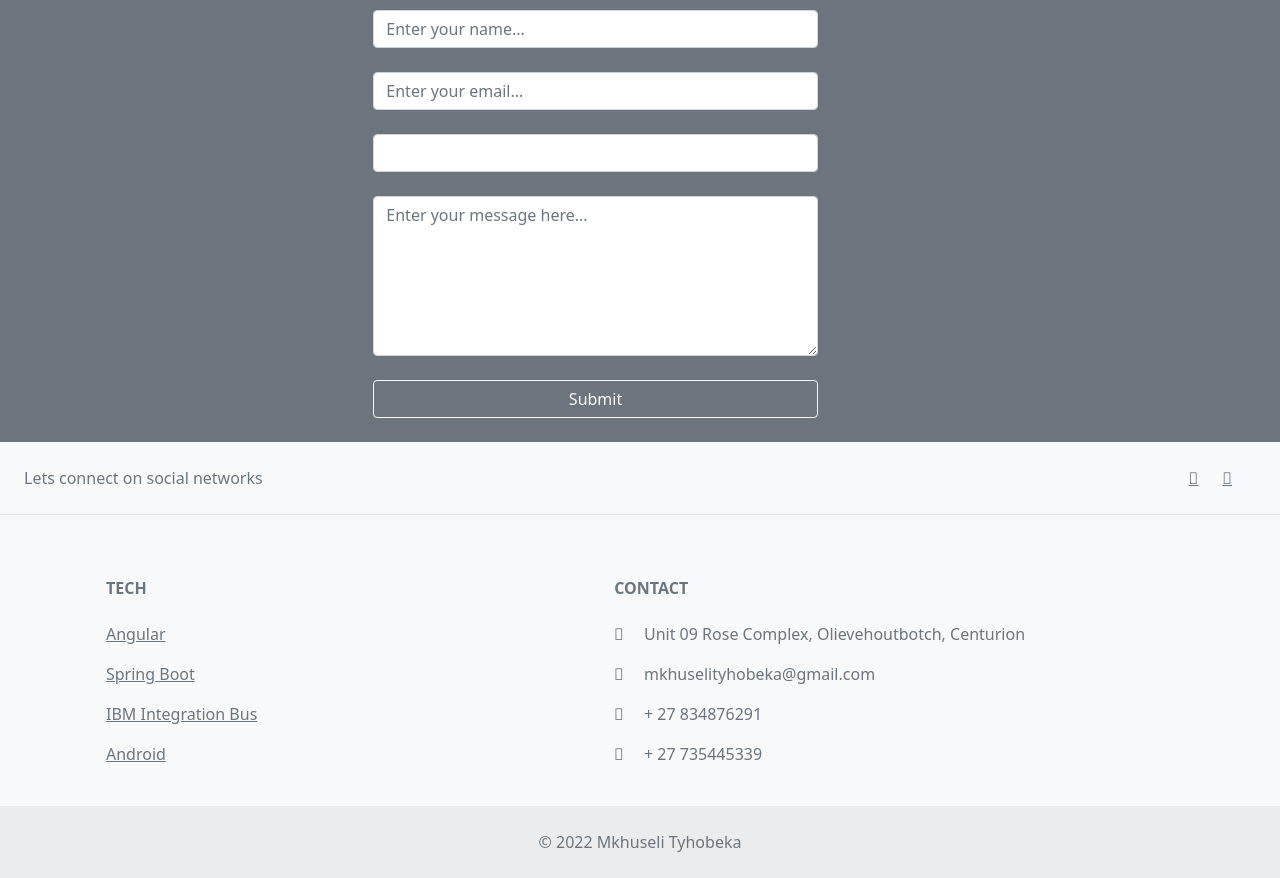
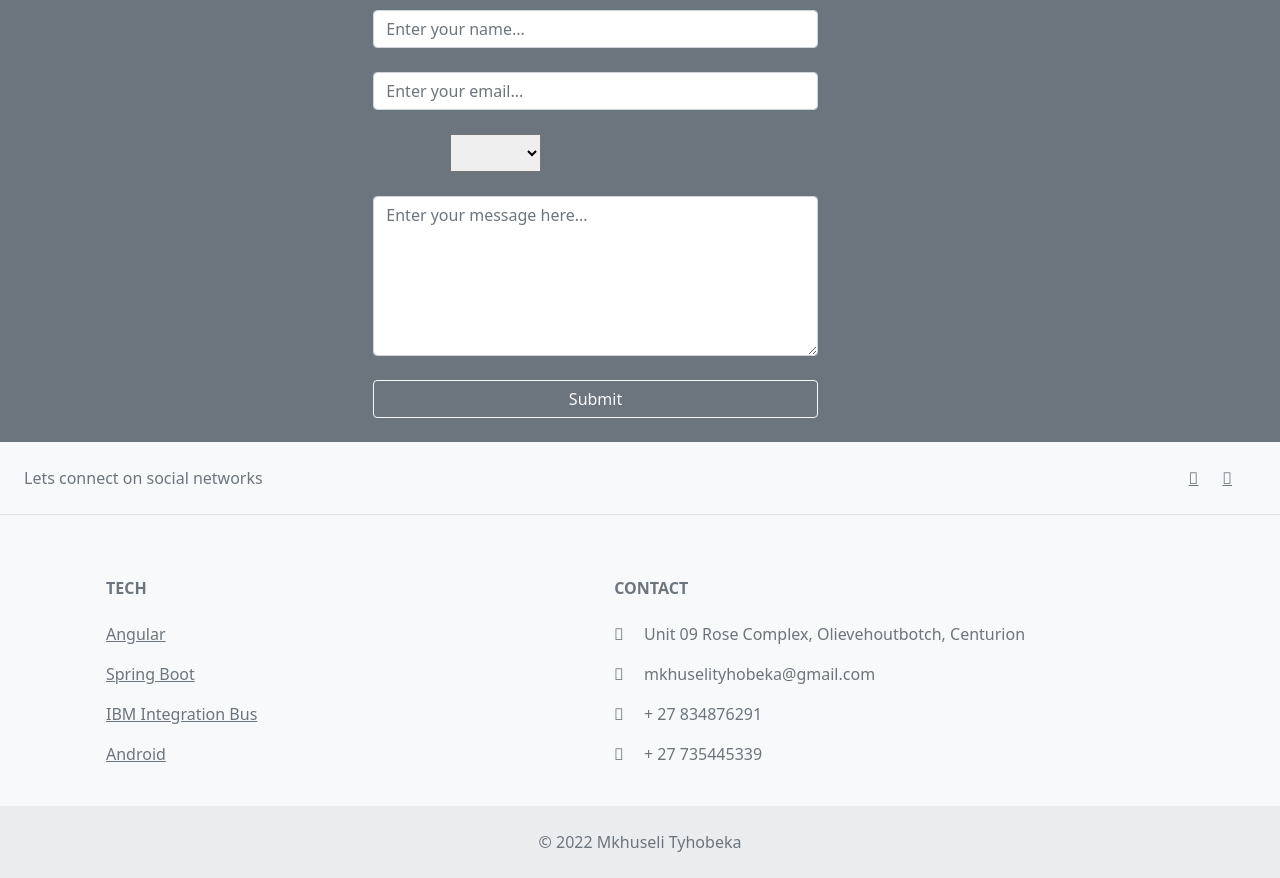
Before and after one commit to mkhuselityhobeka/my-profile, an Angular app: page /home in a window 1280 px wide. Shown: the part 1900-2778 px from the top of the page. Built offline with nearby package versions, Linux system fonts and the light colour scheme.

Commit message:
cahnged the dropdwon to input group

```diff
--- a/src/app/components/home-component/home-component.component.html
+++ b/src/app/components/home-component/home-component.component.html
@@ -174,13 +174,17 @@
                       <input class="form-control" id="email" name="email" type="text" placeholder="Enter your email..." data-sb-validations="required" [(ngModel)]="emailTemplate.email"/>
                     <div class="invalid-feedback" data-sb-feedback="name:required">Email Address is required</div>
                 </div><br>
-                  <div class="col-sm-10">
-                    <select class="form-control" id="subject" name="subject" data-bs-toggle="dropdown" data-sb-validations="required" [(ngModel)]="emailTemplate.subject">
-                        <option value="" selected>Choose Subject...</option>
-                        <option value="">Feedback</option>
-                        <option value="">Bug Report</option>
-                        <option value="">Advise Feature</option>
-                      </select>
+
+                <div class="input-group col-sm-10">
+                  <div class="input-group-prepend">
+                    <button class="btn btn-outline-secondary" type="button">Button</button>
+                  </div>
+                  <select class="custom-select" id="subject" aria-label="Example select with button addon" name="subject" data-bs-toggle="dropdown" data-sb-validations="required" [(ngModel)]="emailTemplate.subject">
+                    <option selected>Choose...</option>
+                    <option value="1">One</option>
+                    <option value="2">Two</option>
+                    <option value="3">Three</option>
+                  </select>
                 </div><br>
                 <div class="col-sm-10">
                     <textarea class="form-control" id="message" name="message" type="text" placeholder="Enter your message here..." style="height: 10rem" data-sb-validations="required" [(ngModel)]="emailTemplate.message"></textarea>
```
